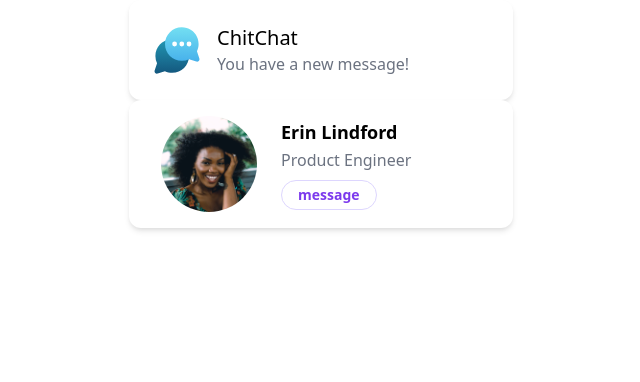
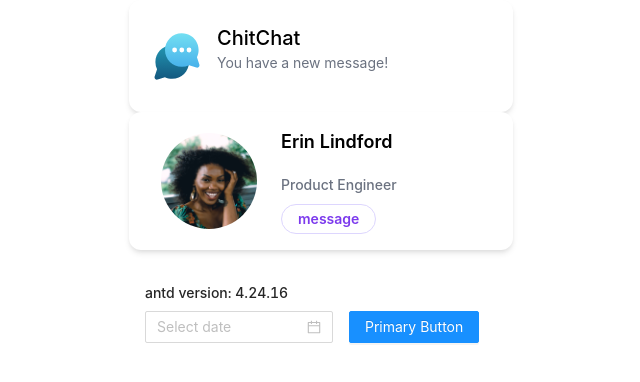
Before and after one commit to elton/nextjs-tailwind, a Next.js app: page / in a window 1280 px wide. Shown: the top 382 px of the page, without its empty margins (319-959 px from the left). Built offline with nearby package versions, Linux system fonts and the light colour scheme.

Commit message:
feat: finish calendar demo of Ant Design.

```diff
--- /dev/null
+++ b/components/anthello.js
@@ -0,0 +1,14 @@
+import { Button, DatePicker, version } from 'antd';
+import 'antd/dist/antd.css';
+
+export default function AntHello() {
+  return (
+    <div className='px-4 py-4 m-4 max-w-sm mx-auto'>
+      <h1>antd version: {version}</h1>
+      <DatePicker />
+      <Button type='primary' className='ml-4'>
+        Primary Button
+      </Button>
+    </div>
+  );
+}
--- a/components/chitchat.js
+++ b/components/chitchat.js
@@ -22,15 +22,15 @@ export default function ChitChat() {
           xmlns='http://www.w3.org/2000/svg'>
           <defs>
             <linearGradient x1='50%' y1='0%' x2='50%' y2='100%' id='a'>
-              <stop stop-color='#2397B3' offset='0%'></stop>
-              <stop stop-color='#13577E' offset='100%'></stop>
+              <stop stopColor='#2397B3' offset='0%'></stop>
+              <stop stopColor='#13577E' offset='100%'></stop>
             </linearGradient>
             <linearGradient x1='50%' y1='0%' x2='50%' y2='100%' id='b'>
-              <stop stop-color='#73DFF2' offset='0%'></stop>
-              <stop stop-color='#47B1EB' offset='100%'></stop>
+              <stop stopColor='#73DFF2' offset='0%'></stop>
+              <stop stopColor='#47B1EB' offset='100%'></stop>
             </linearGradient>
           </defs>
-          <g fill='none' fill-rule='evenodd'>
+          <g fill='none' fillRule='evenodd'>
             <path
               d='M28.872 22.096c.084.622.128 1.258.128 1.904 0 7.732-6.268 14-14 14-2.176 0-4.236-.496-6.073-1.382l-6.022 2.007c-1.564.521-3.051-.966-2.53-2.53l2.007-6.022A13.944 13.944 0 0 1 1 24c0-7.331 5.635-13.346 12.81-13.95A9.967 9.967 0 0 0 13 14c0 5.523 4.477 10 10 10a9.955 9.955 0 0 0 5.872-1.904z'
               fill='url(#a)'
--- a/pages/index.js
+++ b/pages/index.js
@@ -1,6 +1,7 @@
 import Head from 'next/head';
 import ChitChat from '../components/chitchat';
 import NameCard from '../components/namecard';
+import AntHello from '../components/anthello';
 
 export default function Home() {
   return (
@@ -11,6 +12,7 @@ export default function Home() {
       </Head>
       <ChitChat />
       <NameCard />
+      <AntHello />
     </>
   );
 }
```
